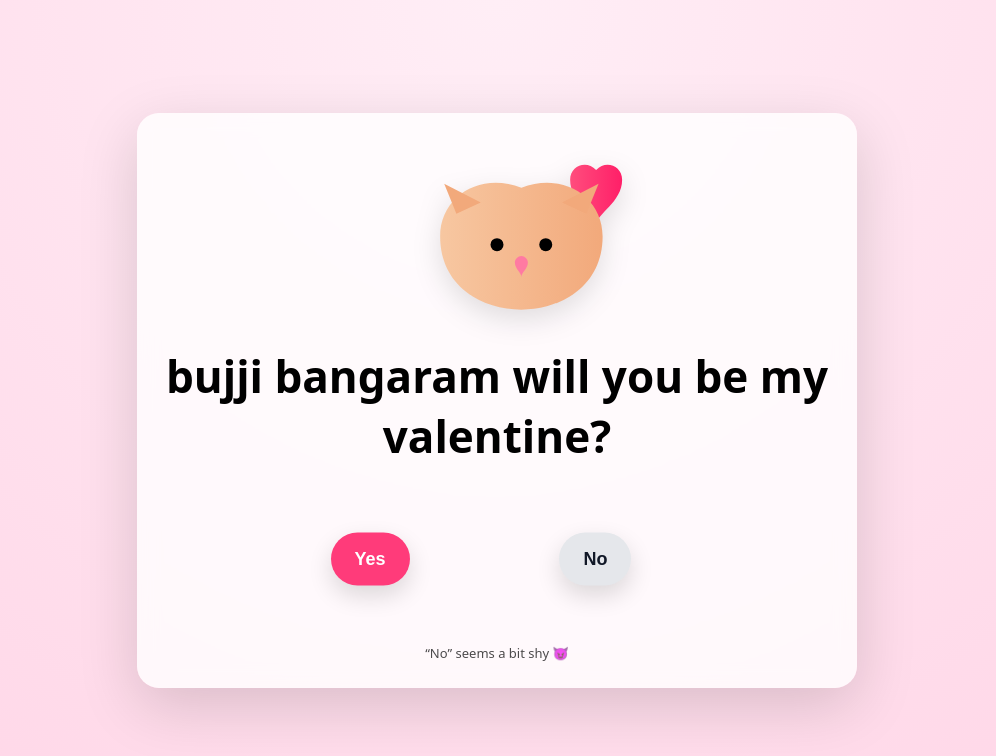
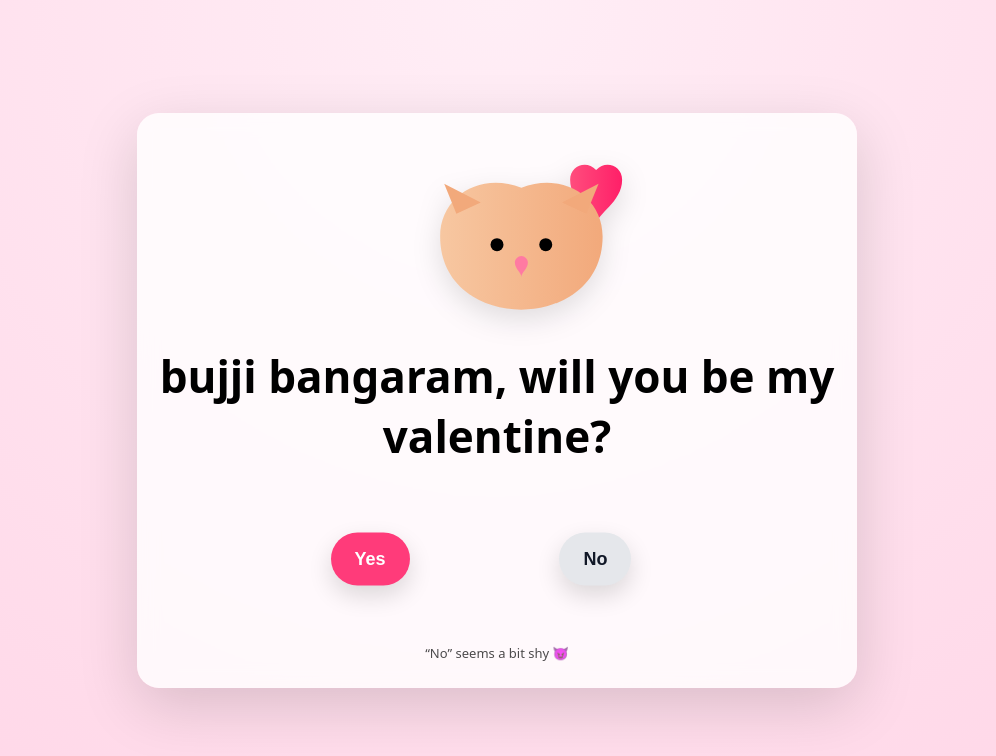
Before and after one commit to ryleigh1738/ilovesupriya, a plain HTML site: page index.html in a window 1280 px wide. Shown: the whole page, without its empty margins (143-1139 px from the left). Drawn offline with nearby package versions, Linux system fonts and the light colour scheme.

Commit message:
index.html

```diff
--- a/index.html
+++ b/index.html
@@ -171,7 +171,7 @@
             fill="#ff7aa2"/>
     </svg>
 
-    <h1>bujji bangaram will you be my valentine?</h1>
+    <h1>bujji bangaram, will you be my valentine?</h1>
 
     <section class="button-zone" id="zone">
       <button id="yesBtn">Yes</button>
```
